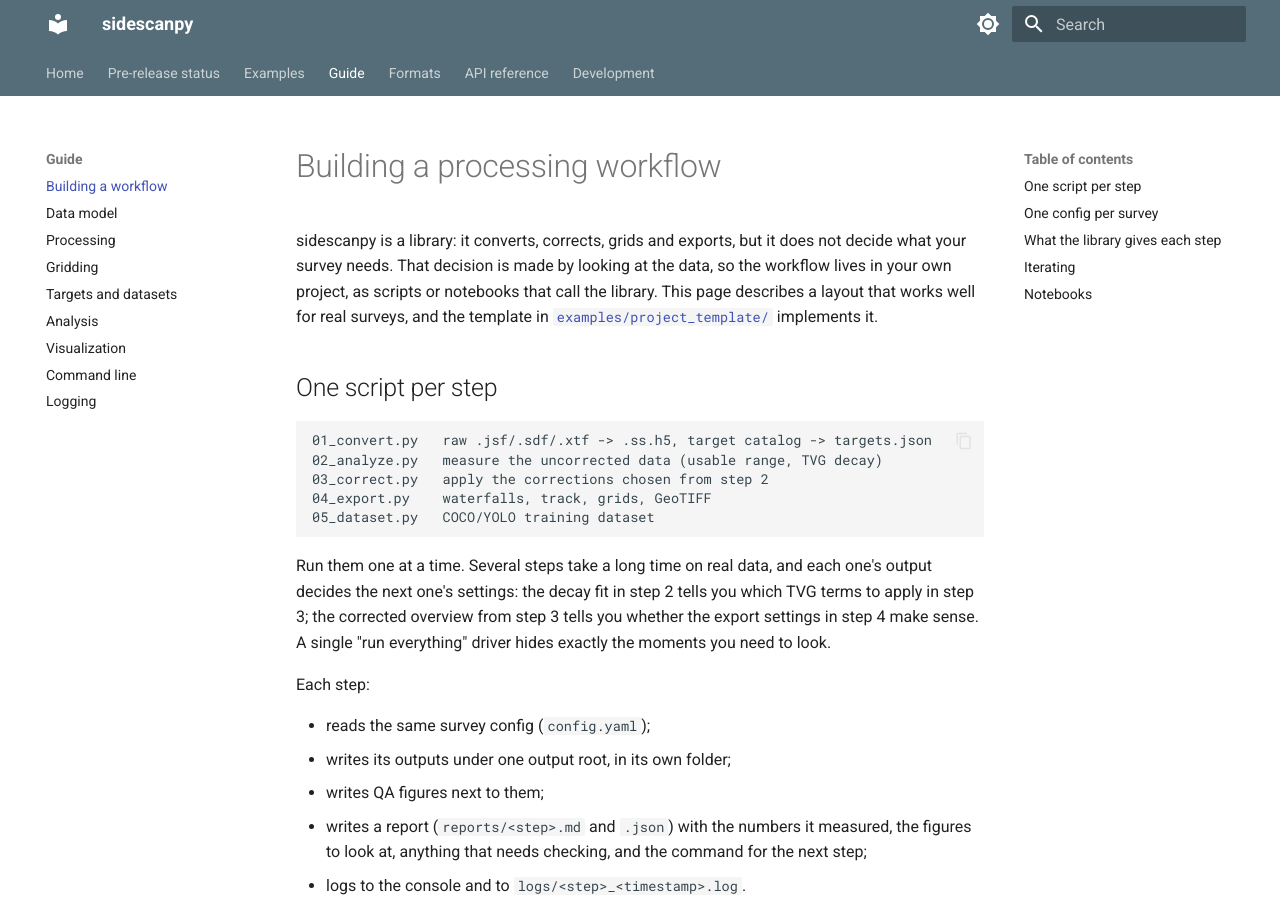
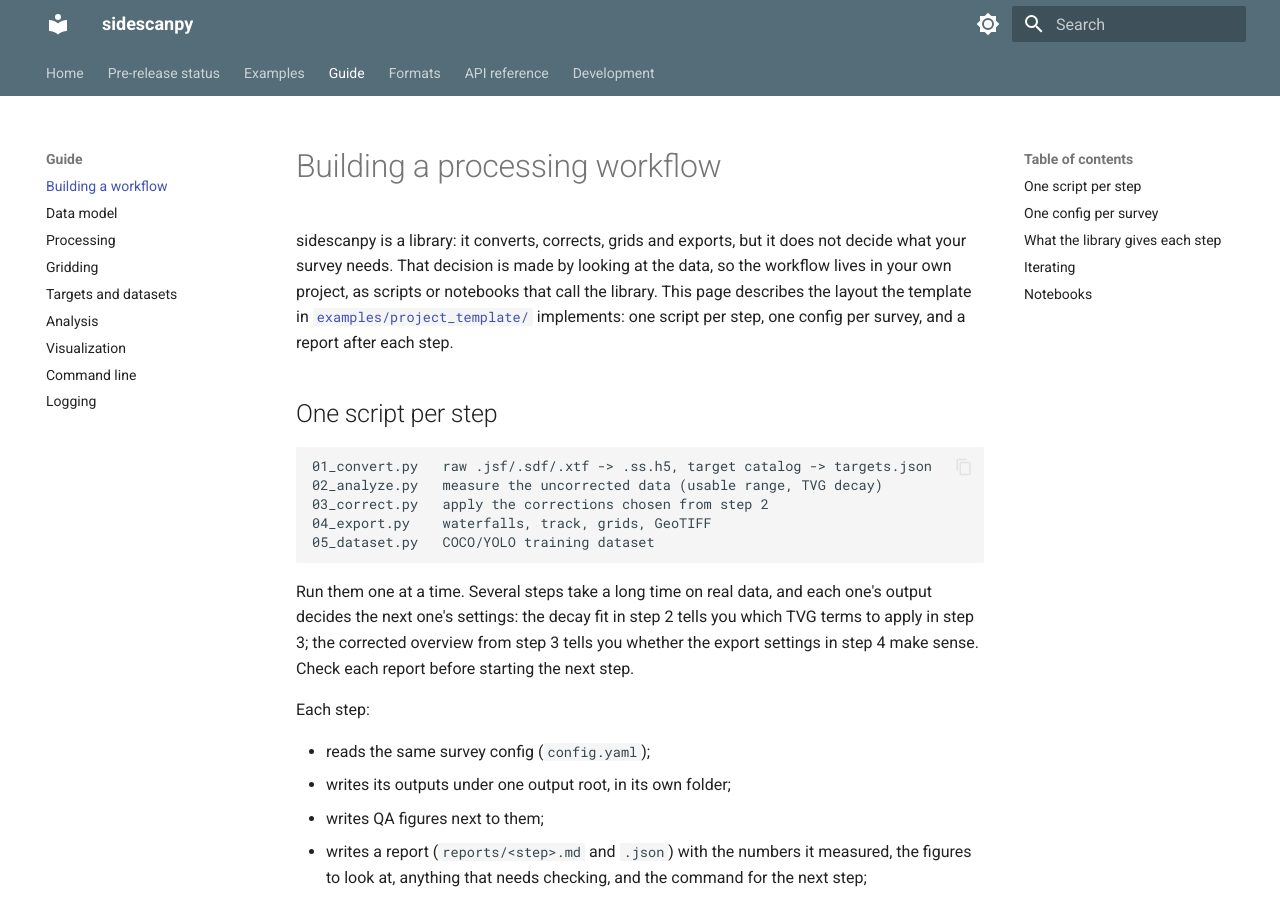
Before and after one commit to rshomberg-research/sidescanpy, an MkDocs documentation site: the page built from docs/workflow.md, in a window 1280 px wide and 900 px high. Built offline with MkDocs 1.6.1 and Material for MkDocs 9.7.7, drawn with Linux system fonts in a browser that asks for light colours; some of the changed text lies outside the part shown.

Commit message:
docs: plainer wording in the workflow, gridding and processing pages
Co-Authored-By: Claude Opus 5.5 <noreply@anthropic.com>

```diff
--- a/docs/workflow.md
+++ b/docs/workflow.md
@@ -3,10 +3,11 @@
 sidescanpy is a library: it converts, corrects, grids and exports, but it
 does not decide what your survey needs. That decision is made by looking
 at the data, so the workflow lives in your own project, as scripts or
-notebooks that call the library. This page describes a layout that works
-well for real surveys, and the template in
+notebooks that call the library. This page describes the layout the
+template in
 [`examples/project_template/`](https://github.com/rshomberg-research/sidescanpy/tree/main/examples/project_template)
-implements it.
+implements: one script per step, one config per survey, and a report
+after each step.
 
 ## One script per step
 
@@ -22,8 +23,7 @@ Run them one at a time. Several steps take a long time on real data, and
 each one's output decides the next one's settings: the decay fit in step
 2 tells you which TVG terms to apply in step 3; the corrected overview
 from step 3 tells you whether the export settings in step 4 make sense.
-A single "run everything" driver hides exactly the moments you need to
-look.
+Check each report before starting the next step.
 
 Each step:
 
@@ -98,6 +98,6 @@ It is recorded in history like a built-in step.
 
 ## Notebooks
 
-The same calls work interactively. A notebook is a good place to decide
-a recipe; the step scripts are a good place to apply it to a whole
-survey once decided, repeatably.
+The same calls work interactively. Use a notebook to try recipes on one
+line, then put the recipe in the config and run the step scripts over
+the whole survey.
```
Also changed, not shown: docs/grids.md (+3 -1 lines), docs/processing.md (+9 -3 lines).
